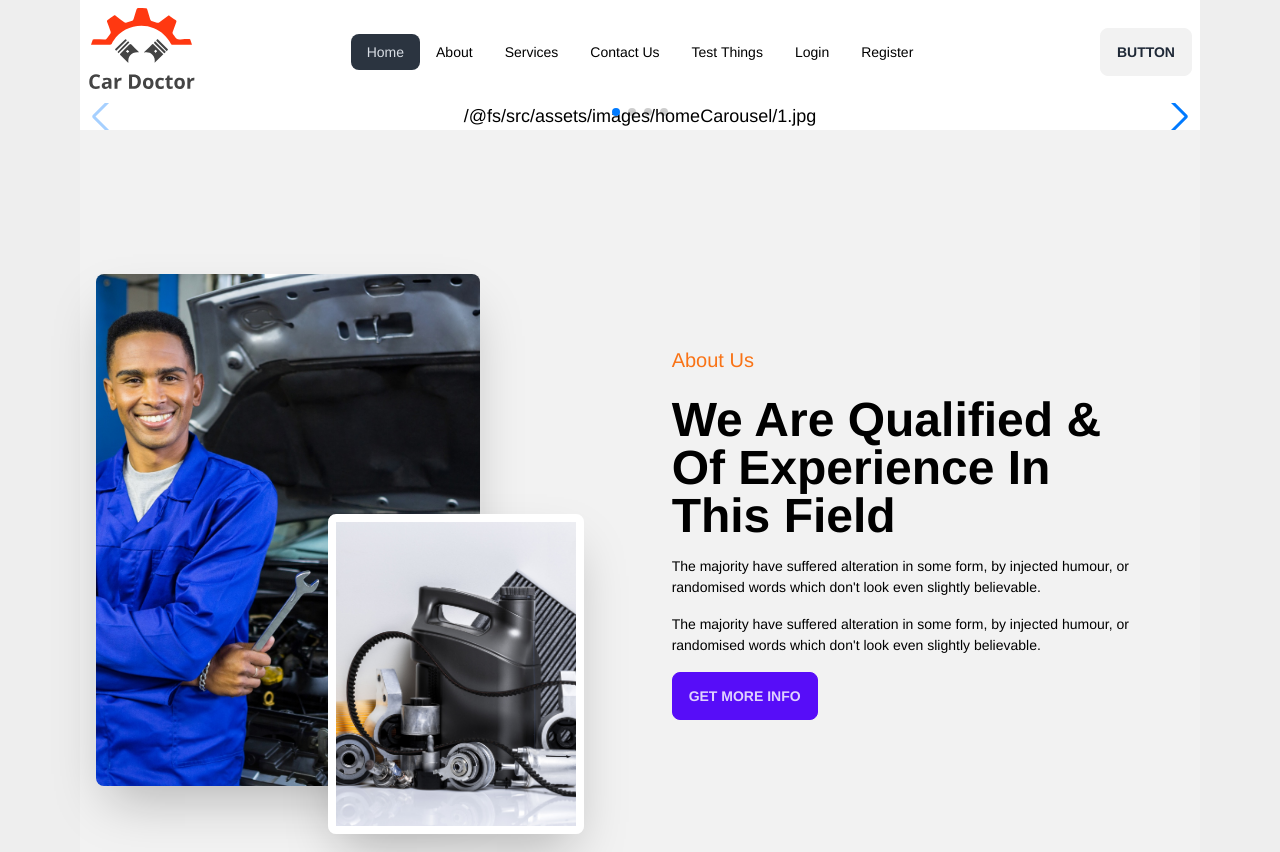
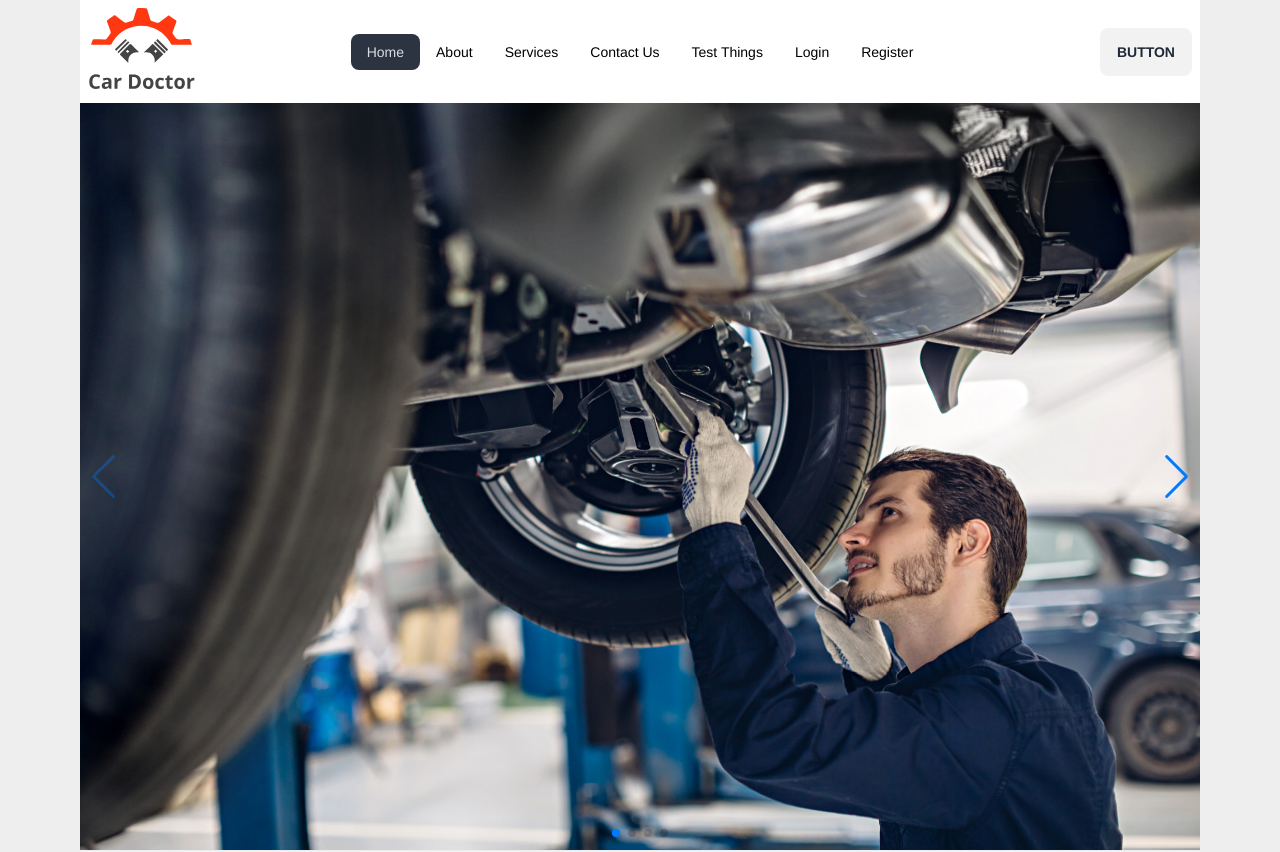
Before and after one commit to SheikhRakibhossain/Light_Car, a React (Vite) app: page / in a window 1280 px wide. Shown: the top 852 px of the page. Built offline with nearby package versions, Linux system fonts and the light colour scheme; no server answers.

Commit message:
slider image added

```diff
--- a/src/Pages/Home/HomeHero.jsx
+++ b/src/Pages/Home/HomeHero.jsx
@@ -1,4 +1,5 @@
 import { Swiper, SwiperSlide } from 'swiper/react';
+// Import Swiper styles
 import 'swiper/css';
 import 'swiper/css/navigation';
 import 'swiper/css/pagination';
@@ -23,11 +24,10 @@ const HomeHero = () => {
         modules={[Navigation, Pagination, History]}
         className="mySwiper"
       >
-        <SwiperSlide data-history="1">{img1}</SwiperSlide>
-        <SwiperSlide data-history="2">{img2}</SwiperSlide>
-        <SwiperSlide data-history="3">{img3}</SwiperSlide>
-        <SwiperSlide data-history="4">{img4}</SwiperSlide>
-
+        <SwiperSlide data-history="1"><img src={img1} alt="car slider" /></SwiperSlide>
+        <SwiperSlide data-history="1"><img src={img2} alt="car slider" /></SwiperSlide>
+        <SwiperSlide data-history="1"><img src={img3} alt="car slider" /></SwiperSlide>
+        <SwiperSlide data-history="1"><img src={img4} alt="car slider" /></SwiperSlide>
       </Swiper>
     </div>
   );
```
